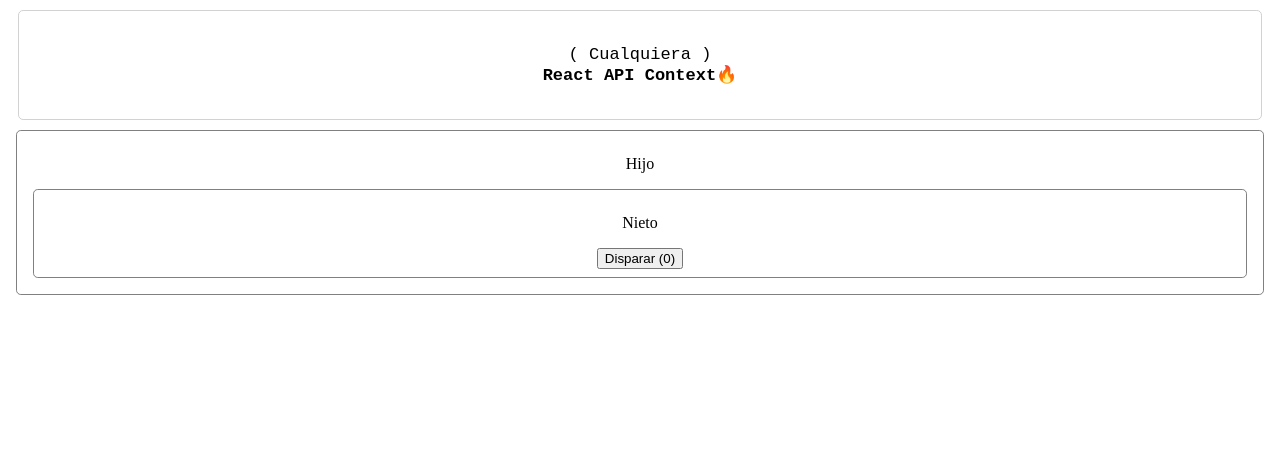
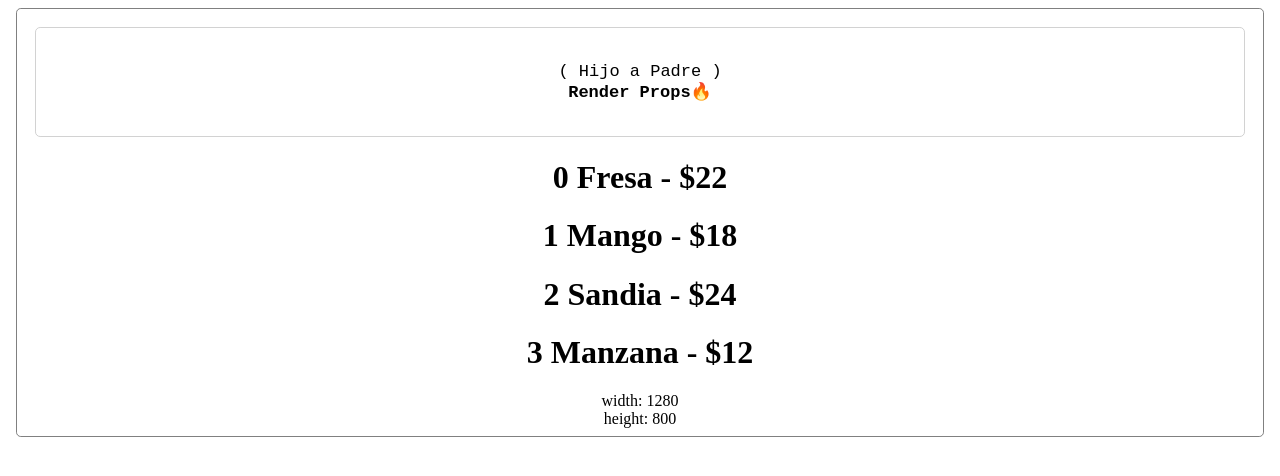
Before and after one commit to JosePabloRomero/fundamentos-react, a React (Create React App) app: page / in a window 1280 px wide. Shown: the top 476 px of the page. Built offline with nearby package versions, Linux system fonts and the light colour scheme.

Commit message:
Comunicacion entre componentes mediante Render prop, e integracion de prop-types

```diff
--- a/package.json
+++ b/package.json
@@ -7,6 +7,7 @@
     "@testing-library/react": "^9.4.0",
     "@testing-library/user-event": "^7.2.1",
     "faker": "^4.1.0",
+    "prop-types": "^15.7.2",
     "pubsub-js": "^1.8.0",
     "react": "^16.12.0",
     "react-dom": "^16.12.0",
--- a/src/App.js
+++ b/src/App.js
@@ -11,7 +11,8 @@ import InputSelectOption from './components/InputSelectOption' */
 //import Comunicacion1 from './components/ComunicacionComponentes/Comunicacion1'
 //import Comunicacion2 from './components/ComunicacionComponentes/Comunicacion2'
 //import ObserverPattern from './components/ComunicacionComponentes/ObserverPattern'
-import Comunicacion3 from './components/ComunicacionComponentes/Comunicacion3'
+//import Comunicacion3 from './components/ComunicacionComponentes/Comunicacion3'
+import RenderPattern from './components/ComunicacionComponentes/RenderPattern'
 const App = () => (
     <div>
         {/* {<InputNoControlado></InputNoControlado>
@@ -25,8 +26,9 @@ const App = () => (
         <Comunicacion1></Comunicacion1>
         <Comunicacion2></Comunicacion2>
         <ObserverPattern></ObserverPattern>
+        <Comunicacion3></Comunicacion3>
         */}
-        <Comunicacion3></Comunicacion3>
+        <RenderPattern></RenderPattern>
     </div>
 )
 export default App
--- /dev/null
+++ b/src/components/ComunicacionComponentes/RenderPattern/RenderPattern.js
@@ -0,0 +1,126 @@
+import React, { Component } from 'react'
+import propTypes from 'prop-types'
+const Header = () => {
+    const subtitleStyles = {
+        fontWeight: 'bold'
+    }
+
+    const headerStyles = {
+        margin: '0.6em',
+        borderRadius: '0.3em',
+        border: '1px solid #d2d2d2',
+        padding: '2em 0.4em',
+        fontFamily: 'monospace',
+        fontSize: '17px',
+        textAlign: 'center'
+    }
+
+    return (
+        <header style={headerStyles}>
+            <div>
+                ( Hijo a Padre )
+        </div>
+            <div style={subtitleStyles}>
+                Render Props
+          <span role='img' aria-label='flame' >
+                    🔥
+          </span>
+            </div>
+        </header>
+    )
+}
+
+const boxStyles = {
+    padding: '0.5em',
+    margin: ' 0.5em',
+    border: '1px solid gray',
+    borderRadius: '0.3em',
+    textAlign: 'center'
+}
+
+class List extends Component {
+    render() {
+        const { list, render } = this.props
+
+        return (
+            <div>
+                {list.map((item, index) => {
+                    if (render) {
+                        return render(item, index)
+                    }
+                    return (
+                        <li key={item.name}>
+                            {item.name}
+                        </li>
+                    )
+                })}
+            </div>
+        )
+    }
+}
+
+class Resize extends Component {
+    static propTypes = {
+        render: propTypes.func.isRequired
+    }
+    state = {
+        width: window.innerWidth,
+        height: window.innerHeight
+    }
+    componentDidMount() {
+        window.addEventListener('resize', this.handleResize)
+    }
+    componentWillUnmount() {
+        window.removeEventListener('resize', this.handleResize)
+    }
+    handleResize = () => {
+        this.setState(state => ({
+            width: window.innerWidth,
+            height: window.innerHeight
+        }))
+    }
+    render() {
+        const {render} = this.props
+        const {width, height} = this.state
+        return render({width, height})
+    }
+}
+
+class App extends Component {
+    state = {
+        fruits: [
+            { name: 'Fresa', price: 22 },
+            { name: 'Mango', price: 18 },
+            { name: 'Sandia', price: 24 },
+            { name: 'Manzana', price: 12 },
+        ]
+    }
+
+    render() {
+        const { fruits } = this.state
+        return (
+            <div style={boxStyles}>
+                <Header />
+                <List
+                    list={fruits}
+                    render={(data, index) => (
+                        <h1>{index} {data.name} - ${data.price}</h1>
+                    )}
+                />
+                <Resize
+                    render={({width, height}) => {
+                        return(
+                            <div>
+                                <div>width: {width}</div>
+                                <div>height: {height}</div>
+                            </div>
+
+                        )
+                    }}
+                />
+            </div>
+        )
+    }
+}
+
+export default App
--- /dev/null
+++ b/src/components/ComunicacionComponentes/RenderPattern/index.js
@@ -0,0 +1 @@
+export {default} from './RenderPattern'
```
